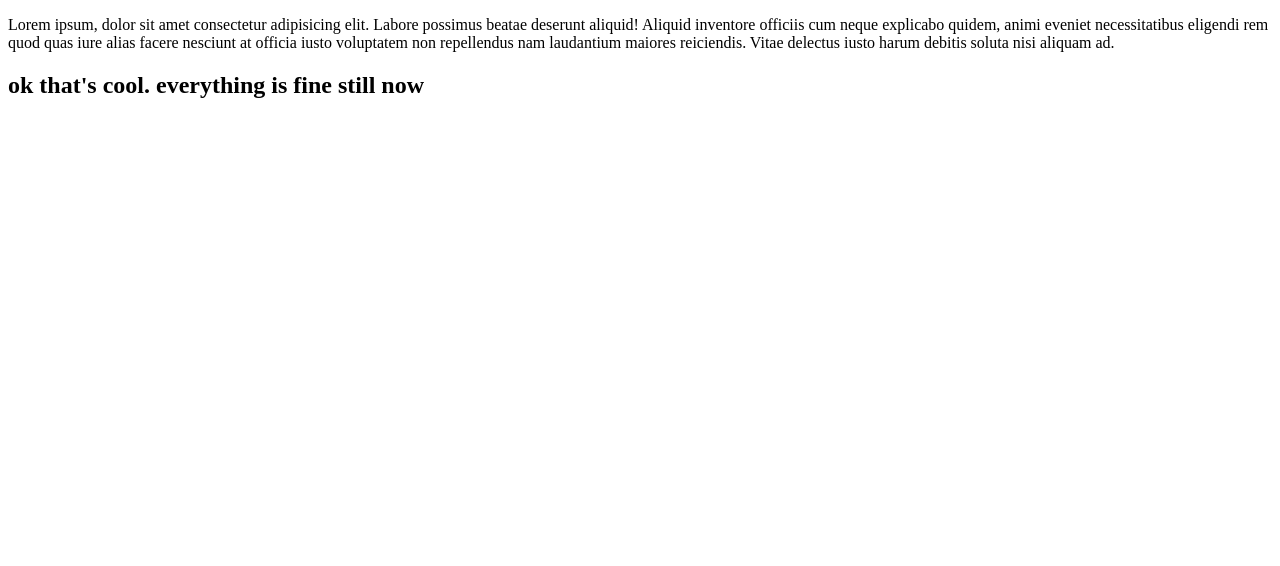
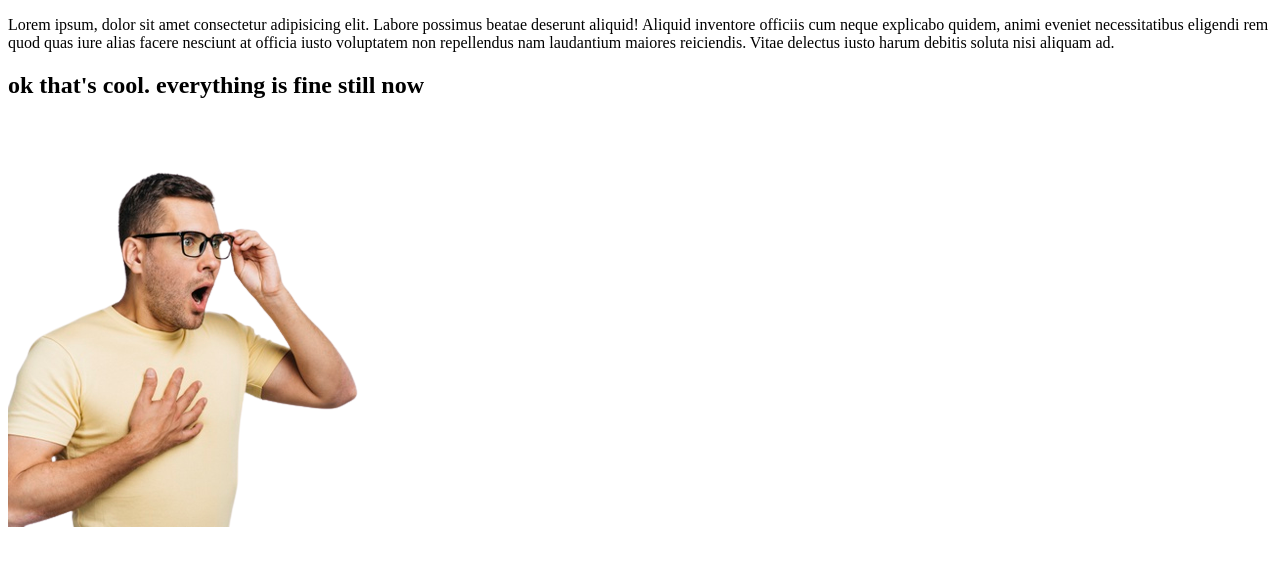
Before and after one commit to Shovan-Banik/git_second_repo, a plain HTML site: page index.html in a window 1280 px wide. Drawn offline with Linux system fonts and the light colour scheme.

Commit message:
image add try

```diff
--- a/index.html
+++ b/index.html
@@ -9,5 +9,6 @@
 <body>
     <p>Lorem ipsum, dolor sit amet consectetur adipisicing elit. Labore possimus beatae deserunt aliquid! Aliquid inventore officiis cum neque explicabo quidem, animi eveniet necessitatibus eligendi rem quod quas iure alias facere nesciunt at officia iusto voluptatem non repellendus nam laudantium maiores reiciendis. Vitae delectus iusto harum debitis soluta nisi aliquam ad.</p>
     <h2>ok that's cool. everything is fine still now</h2>
+    <img src="man.png" alt="manush">
 </body>
 </html>
```
Also changed, not shown: man.png (added).
